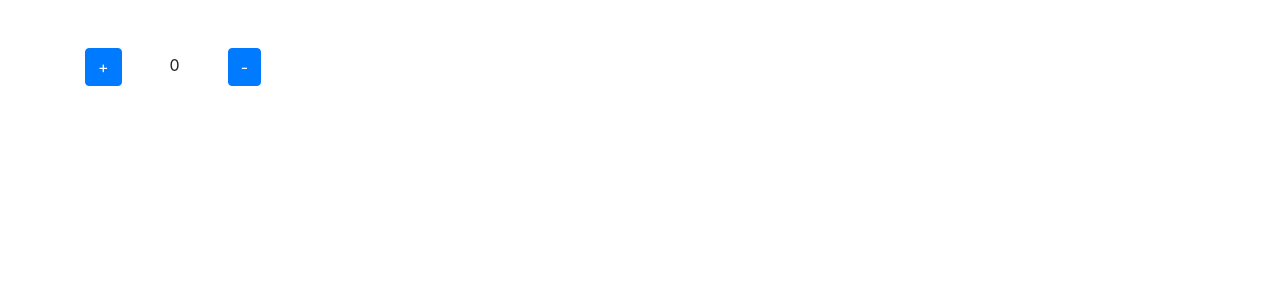
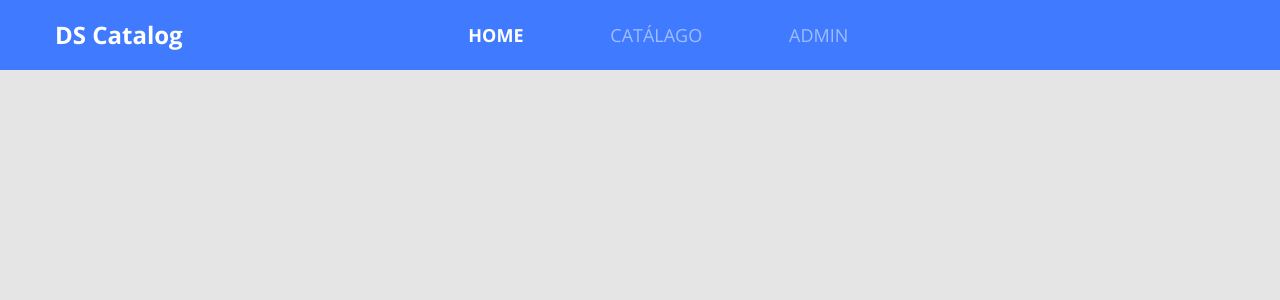
Before and after one commit to Jrenatomt/dscatalog-devsuperior01, a React (Create React App) app in the folder front-web/: page / in a window 1280 px wide. Shown: the top 300 px of the page. Built offline with nearby package versions, Linux system fonts and the light colour scheme.

Commit message:
Add navbar

```diff
--- /dev/null
+++ b/front-web/src/App.scss
@@ -0,0 +1,24 @@
+
+@import url('https://fonts.googleapis.com/css2?family=Open+Sans:wght@400;700&display=swap');
+
+*{
+    font-family: 'Open Sans', sans-serif;
+}
+
+h1, h2, h3, h4, h5, h6 {
+    margin-bottom: 0;
+    font-weight: 700;
+  }
+
+  ul {
+    list-style-type: none;
+    margin-bottom: 0;
+    padding-left: 0;
+  }
+
+  a {
+    &:hover {
+      text-decoration: none;
+      color: unset;
+    }
+  }
--- a/front-web/src/App.tsx
+++ b/front-web/src/App.tsx
@@ -1,25 +1,12 @@
-import React, {useEffect, useState} from 'react';
+import React from 'react';
+import './core/assets/styles/custom.scss';
+import './App.scss';
+import Navbar from './core/components/Navbar';
 
 
 const App = () => {
-    const [counter, setCounter] = useState(0);
-
-    useEffect(() => {
-
-    })
-
     return (
-       <div className="container mt-5">
-           <button type="button" className="btn btn-primary mr-5" onClick={() => setCounter( counter + 1)}>
-              +
-           </button>
-           <span>
-               {counter}
-           </span>
-           <button type="button" className="btn btn-primary ml-5" onClick={() => setCounter( counter - 1)}>
-              -
-           </button>
-       </div>
+      <Navbar/>
     );
 }
 
--- /dev/null
+++ b/front-web/src/core/assets/styles/custom.scss
@@ -0,0 +1,9 @@
+
+$theme-colors: (
+   "primary": #407BFF
+   );
+
+   $body-bg: #E5E5E5;
+   $body-color: #263238;
+
+   @import '~bootstrap/scss/bootstrap.scss';
--- /dev/null
+++ b/front-web/src/core/components/Navbar/index.tsx
@@ -0,0 +1,34 @@
+import React from 'react';
+import './styles.scss';
+
+
+const Navbar = () => (
+    <nav className="row bg-primary main-nav">
+        <div className="col-2">
+          <a href="link" className="nav-logo-text">
+          <h4>DS Catalog</h4>
+          </a>
+        </div>
+        <div className="col-6 offset-2">
+          <ul className="main-menu">
+            <li>
+               <a href="link" className="active">
+                 HOME
+               </a>
+           </li>
+           <li>
+               <a href="link">
+                 CATÁLAGO
+               </a>
+           </li>
+           <li>
+               <a href="link">
+                 ADMIN
+               </a>
+            </li>
+          </ul>
+        </div>
+    </nav>
+);
+
+export default Navbar;
--- /dev/null
+++ b/front-web/src/core/components/Navbar/styles.scss
@@ -0,0 +1,33 @@
+.main-nav{
+    height: 70px;
+    color: #fff;
+    align-items: center;
+    padding-left: 40px;
+    margin-left: 0;
+    margin-right: 0;
+}
+
+.nav-logo-text{
+    color: #fff;
+}
+
+.main-menu{
+    display: flex;
+    font-size: 18px;
+    width: 380px;
+    justify-content: space-between;
+
+    a {
+      font-size: normal;
+      color: rgba(255, 255, 255, 0.5);
+
+      &.active{
+          font-weight: bold;
+          color: #fff;
+      }
+
+      &:hover{
+          color: #fff;
+      }
+    }
+}
--- a/front-web/src/index.tsx
+++ b/front-web/src/index.tsx
@@ -1,9 +1,6 @@
 import React from 'react';
 import ReactDOM from 'react-dom';
 import App from './App'
-import 'bootstrap/dist/css/bootstrap.css';
-
-
 
 ReactDOM.render(
  <App />,
```
